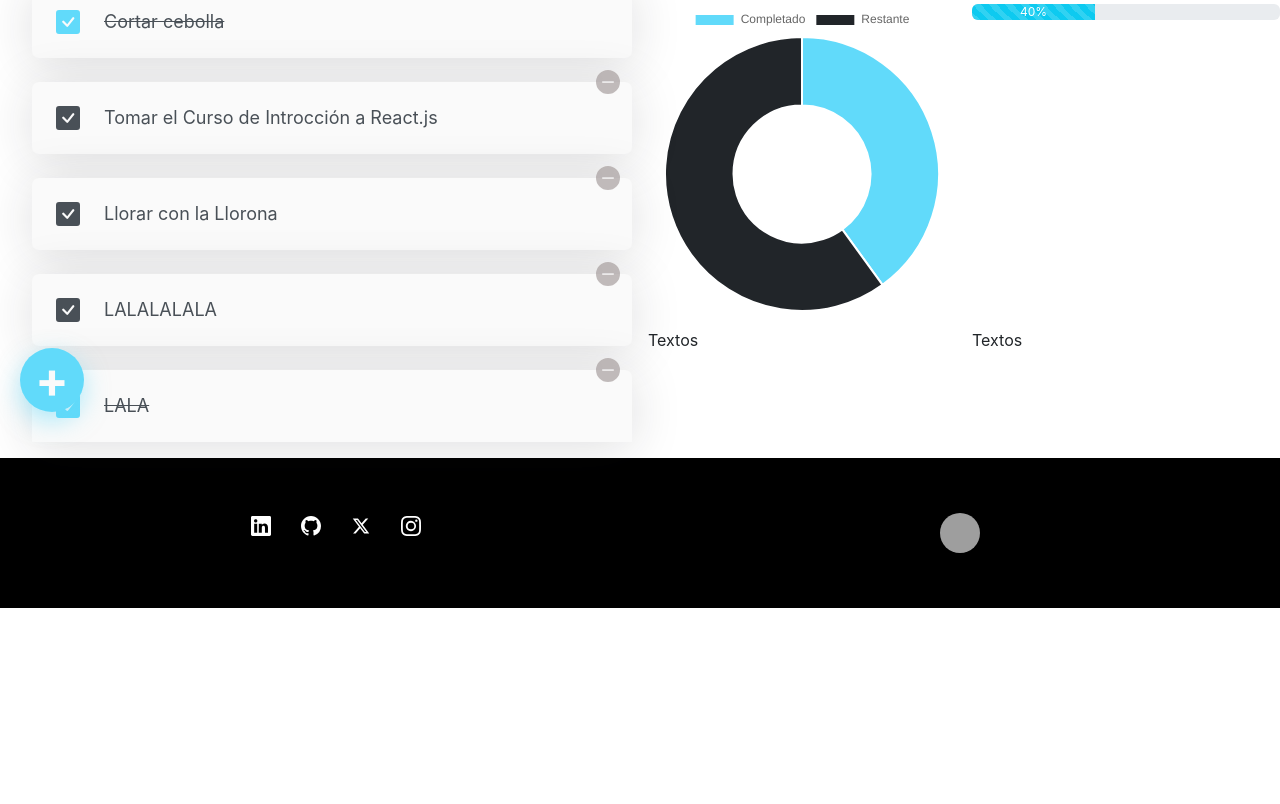
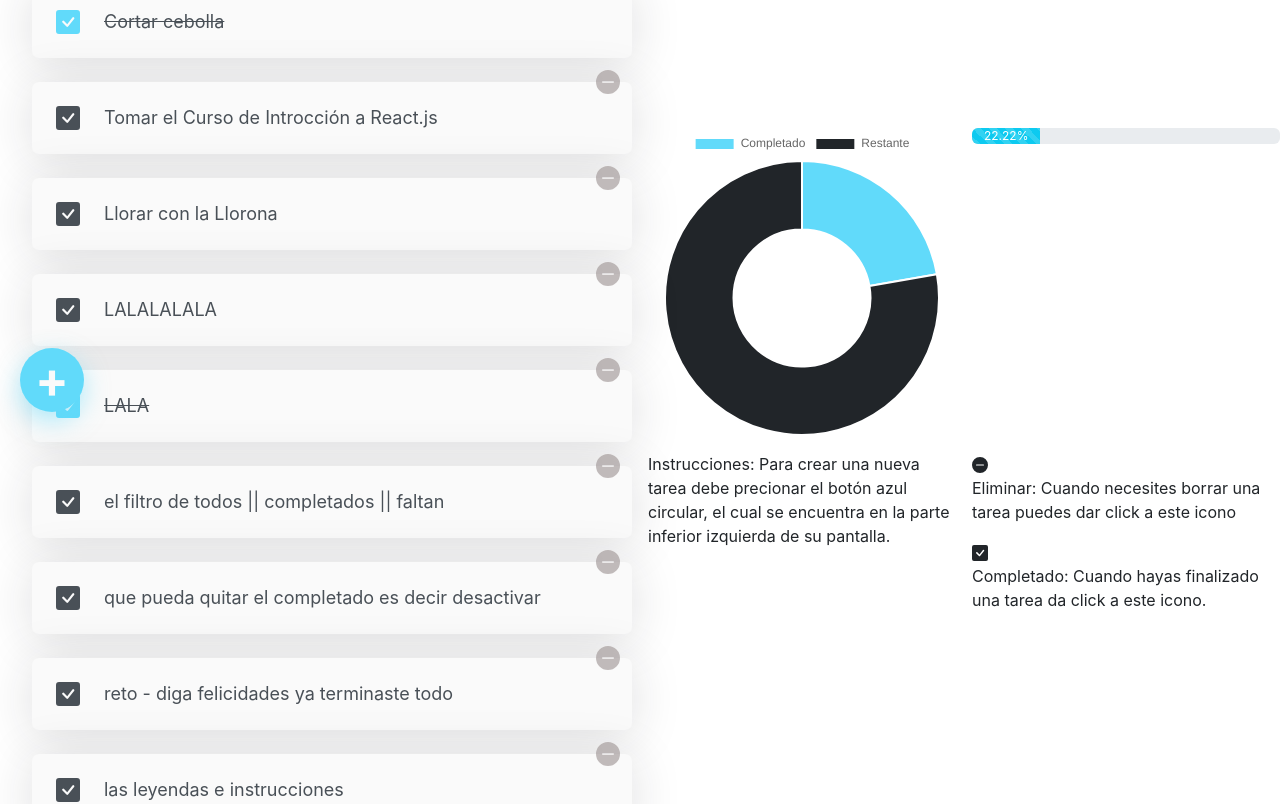
Before and after one commit to platzi/curso-react-intro, a React (Create React App) app: page / in a window 1280 px wide. Shown: the part 364-1168 px from the top of the page. Before the commit the page ends 972 px from the top, so only its background shows below. Built offline with nearby package versions, Linux system fonts and the light colour scheme; grey boxes are pictures that could not be loaded.

Commit message:
css y algunos detalles

```diff
--- a/src/App.js
+++ b/src/App.js
@@ -16,6 +16,10 @@ const defaultTodos = [
   { text: 'Llorar con la Llorona', completed: false },
   { text: 'LALALALALA', completed: false },
   { text: 'LALA', completed: true },
+  { text: "el filtro de todos || completados || faltan", completed : false },
+  { text: 'que pueda quitar el completado es decir desactivar', completed: false },
+  { text: 'reto - diga felicidades ya terminaste todo', completed: false },
+  { text: 'las leyendas e instrucciones', completed: false },
 ];
 
 const frasesMotivacionales = [
--- a/src/Graficos.jsx
+++ b/src/Graficos.jsx
@@ -1,5 +1,6 @@
 import React from 'react';
 import { Doughnut } from 'react-chartjs-2';
+import { BsFillDashCircleFill, BsCheckSquareFill } from "react-icons/bs";
 import 'chart.js/auto';
 import './Graficos'
 
@@ -26,13 +27,25 @@ function Graficos({ total, completed, }) {
       </div>
 
       <div className="progress" role="progressbar" aria-label="Default striped example" aria-valuenow="10" aria-valuemin="0" aria-valuemax="100">
-        <div className="progress-bar progress-bar-striped bg-info" style={{ width: `${res.toFixed(2)}%` }}>{ res }%</div>
+        <div className="progress-bar progress-bar-striped bg-info" style={{ width: `${res.toFixed(2)}%` }}>{ res.toFixed(2) }%</div>
       </div>
       <div>
-        <p>Textos</p>
+        <p>Instrucciones: Para crear una nueva tarea debe precionar
+            el botón azul circular, el cual se encuentra
+            en la parte inferior izquierda de su pantalla.  </p>
       </div>
       <div>
-        <p>Textos</p>
+      <span className='container-icons'>
+        <div>
+          <BsFillDashCircleFill/>
+          <p>Eliminar: Cuando necesites borrar una tarea puedes dar click a este icono</p>
+        </div>
+
+        <div>
+          <BsCheckSquareFill/>
+          <p>Completado: Cuando hayas finalizado una tarea da click a este icono.</p>
+        </div>
+      </span>
       </div>
     </section>
   );
```
